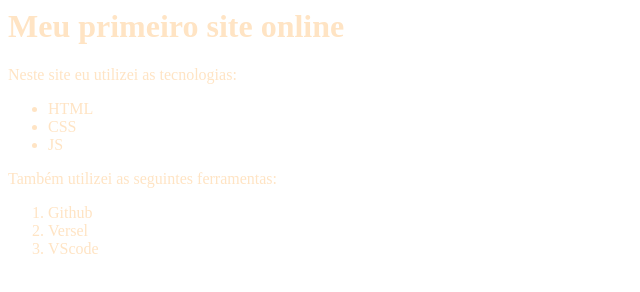
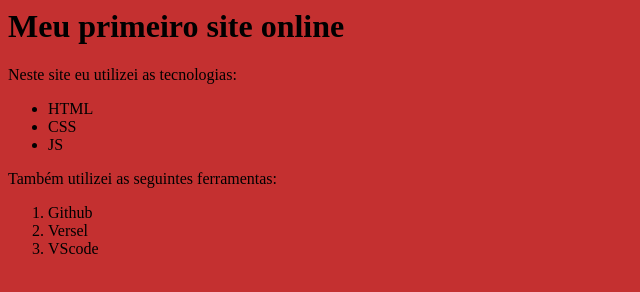
Before and after one commit to Gustavo-gomes1908/Meuprimeirosite, a plain HTML site: page index.html in a window 1280 px wide. Shown: the whole page, without its empty margins (0-640 px from the left). Drawn offline with Linux system fonts and the light colour scheme.

Commit message:
Criação das cores do site

```diff
--- a/index.html
+++ b/index.html
@@ -4,8 +4,8 @@
     <title>Site do Gustavo</title>
     <style>
         body{
-            background_color: aqua;
-            color:bisque;
+            background-color: rgb(196, 48, 48);
+            color:rgb(0, 0, 0);
         }
     </style>
 </head>
```
